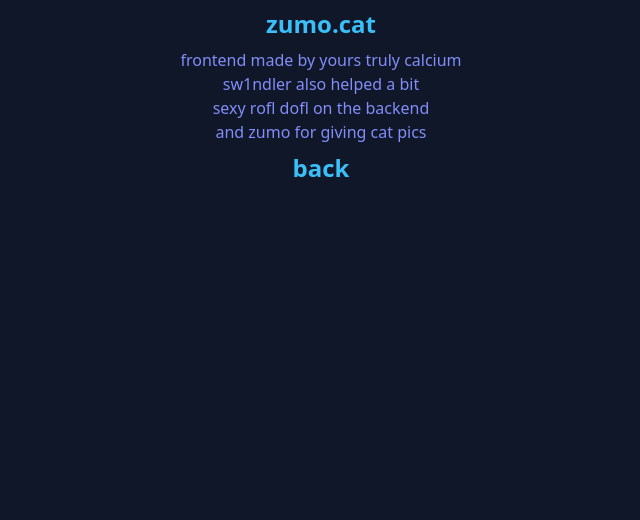
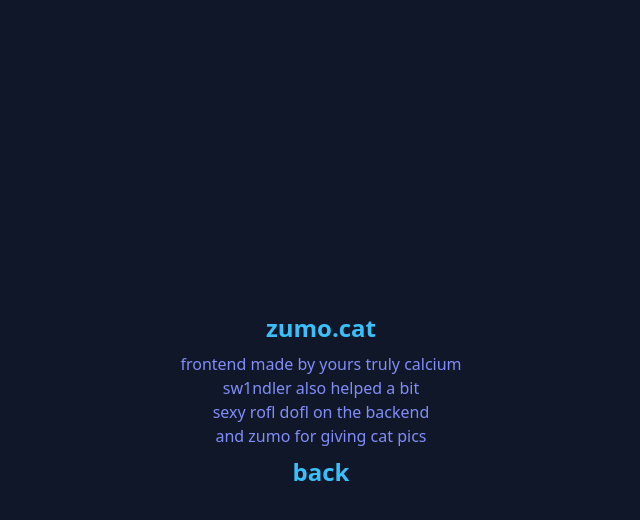
Before and after one commit to mrzumo/ZumoCat-frontend, a SvelteKit app: page /credits in a window 1280 px wide. Shown: the top 520 px of the page, without its empty margins (319-959 px from the left). Built offline with nearby package versions, Linux system fonts and the light colour scheme.

Commit message:
fix credits

```diff
--- a/src/routes/credits/+page.svelte
+++ b/src/routes/credits/+page.svelte
@@ -1,5 +1,5 @@
-<div class="flex flex-col justify-center text-center min-w-screen">
+<div class="flex flex-col justify-center text-center min-h-screen mt-auto mb-auto">
     <h1 class="text-2xl font-bold text-primary p-2">zumo.cat</h1>
     <p class="text-secondary">frontend made by yours truly calcium <br> sw1ndler also helped a bit <br> sexy rofl dofl on the backend <br> and zumo for giving cat pics</p>
-    <a class="text-2xl font-bold text-primary p-2" href="/">back</a>
+    <a class="text-2xl font-bold text-primary p-2 ml-auto mr-auto justify-center" href="/">back</a>
 </div>
```
